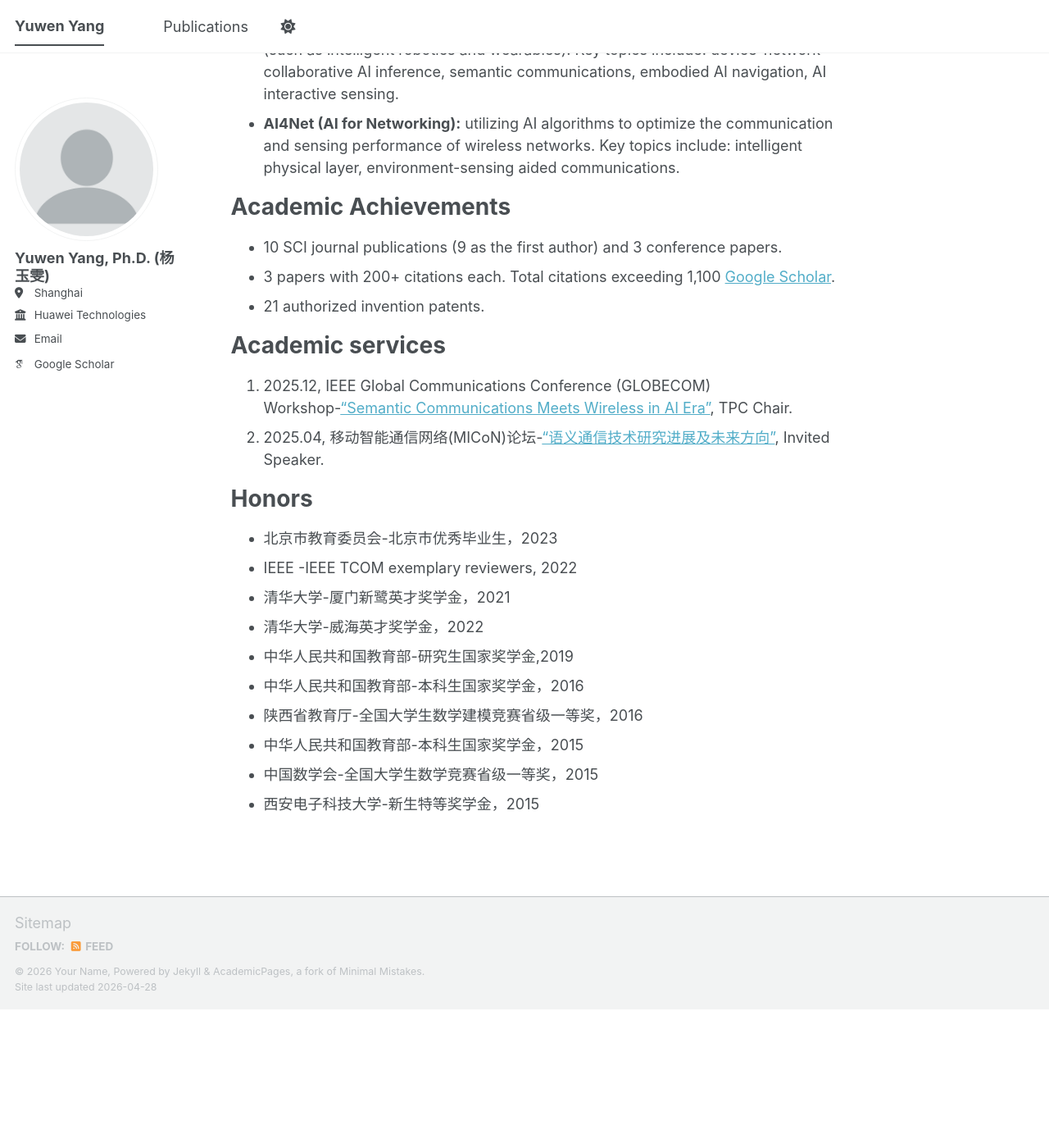
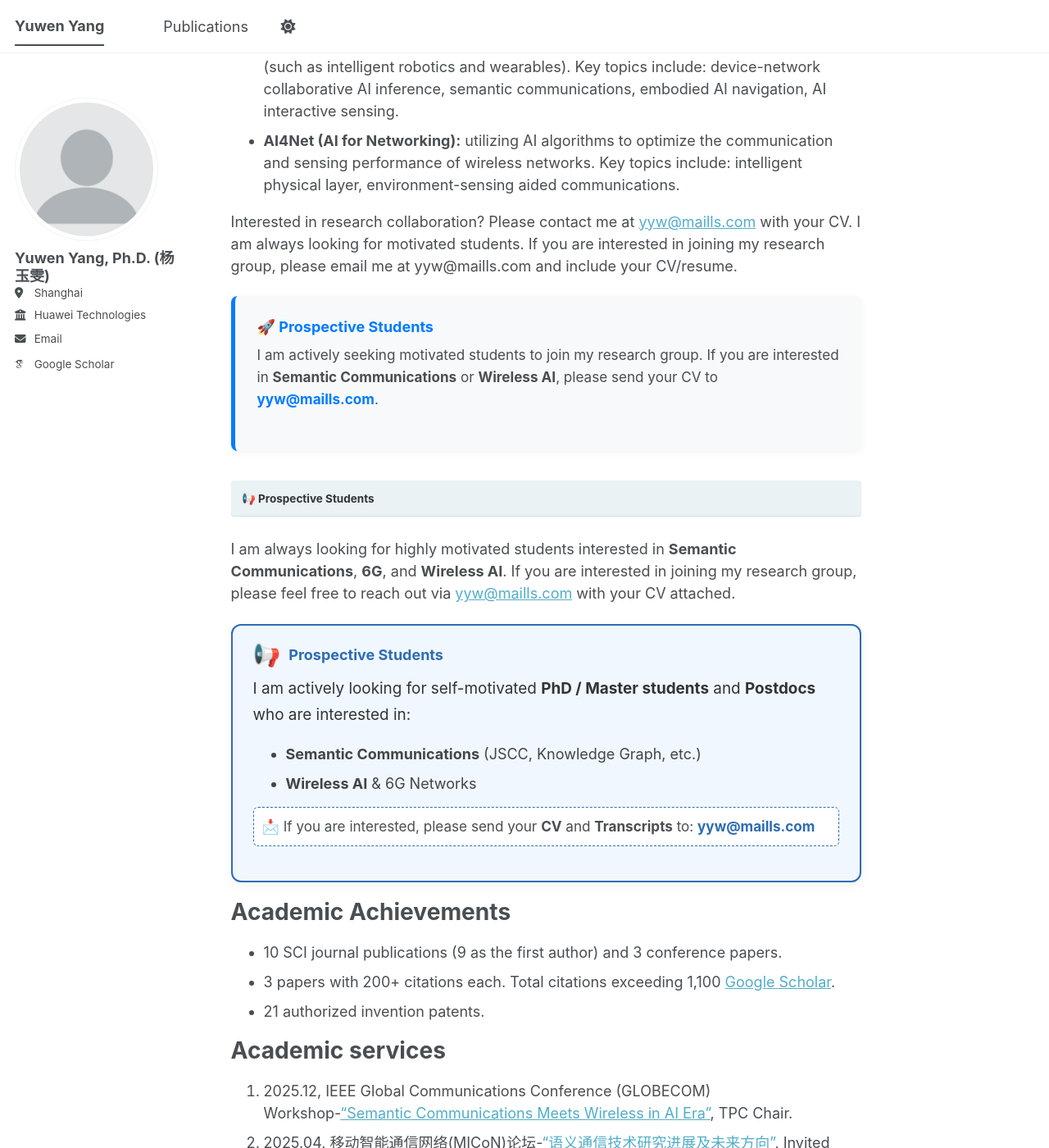
Before and after one commit to yangyuwenyang/yangyuwenyang.github.io, a Jekyll site: the page built from _pages/about.md, in a window 1280 px wide and 1400 px high, scrolled down 386 px. Shown: the whole window at 82% size. Built offline with Jekyll 4.4.1, drawn with Linux system fonts in a browser that asks for light colours; some web fonts are replaced; a script bundle is joined from its source files by our own code; library files that are not in the unit come from our copies; before the commit the page ends 1617 px from its top, so only the background shows below that; some of the changed text lies outside the part shown.

Commit message:
Update about.md

```diff
--- a/_pages/about.md
+++ b/_pages/about.md
@@ -11,11 +11,53 @@ I joined Huawei Wireless Network Research Department (2023) through Huawei’s T
 
 
 Research Interests
+======
 My research lies at the intersection of **Artificial Intelligence** and **Next-generation Networking**, specifically focusing on the reciprocal relationship between them:
 
 * **Net4AI (Networking for AI):** leveraging the communication, sensing, and computing capabilities of wireless networks to enhance the user experience of AI applications (such as intelligent robotics and wearables). Key topics include: device-network collaborative AI inference, semantic communications, embodied AI navigation, AI interactive sensing.
 * **AI4Net (AI for Networking):** utilizing AI algorithms to optimize the communication and sensing performance of wireless networks. Key topics include: intelligent physical layer, environment-sensing aided communications.
 
+Interested in research collaboration? Please contact me at [yyw@maills.com]() with your CV.
+I am always looking for motivated students.
+If you are interested in joining my research group, please email me at yyw@maills.com and include your CV/resume.
+
+<div style="padding: 1.5em; background-color: #f8f9fa; border-left: 5px solid #007bff; border-radius: 8px; box-shadow: 0 2px 10px rgba(0,0,0,0.05); margin-bottom: 2em;">
+  <h3 style="margin-top: 0; color: #007bff;">🚀 Prospective Students</h3>
+  <p style="font-size: 0.95em; line-height: 1.6;">
+    I am actively seeking motivated students to join my research group. If you are interested in <b>Semantic Communications</b> or <b>Wireless AI</b>, please send your CV to
+    <a href="mailto:yyw@maills.com" style="color: #007bff; font-weight: bold; text-decoration: none;">yyw@maills.com</a>.
+  </p>
+</div>
+
+{: .notice--info}
+### 📢 Prospective Students
+I am always looking for highly motivated students interested in **Semantic Communications**, **6G**, and **Wireless AI**. If you are interested in joining my research group, please feel free to reach out via [yyw@maills.com](mailto:yyw@maills.com) with your CV attached.
+
+
+<div style="
+    background-color: #f0f7ff;
+    border: 2px solid #2e6cb3;
+    border-radius: 12px;
+    padding: 20px 25px;
+    margin: 20px 0;
+    box-shadow: 0 4px 15px rgba(0,0,0,0.05);
+">
+    <h3 style="margin-top: 0; color: #2e6cb3; display: flex; align-items: center;">
+        <span style="font-size: 1.5em; margin-right: 10px;">📢</span>
+        Prospective Students
+    </h3>
+    <p style="color: #333; line-height: 1.7; font-size: 1.05em; margin-bottom: 10px;">
+        I am actively looking for self-motivated <b>PhD / Master students</b> and <b>Postdocs</b> who are interested in:
+    </p>
+    <ul style="color: #444; margin-bottom: 15px;">
+        <li><b>Semantic Communications</b> (JSCC, Knowledge Graph, etc.)</li>
+        <li><b>Wireless AI</b> & 6G Networks</li>
+    </ul>
+    <p style="background-color: #fff; padding: 10px; border-radius: 6px; border: 1px dashed #2e6cb3; font-size: 0.95em;">
+        📩 If you are interested, please send your <b>CV</b> and <b>Transcripts</b> to:
+        <a href="mailto:yyw@maills.com" style="text-decoration: none; color: #2e6cb3; font-weight: bold;">yyw@maills.com</a>
+    </p>
+</div>
 
 Academic Achievements
 ======
```
